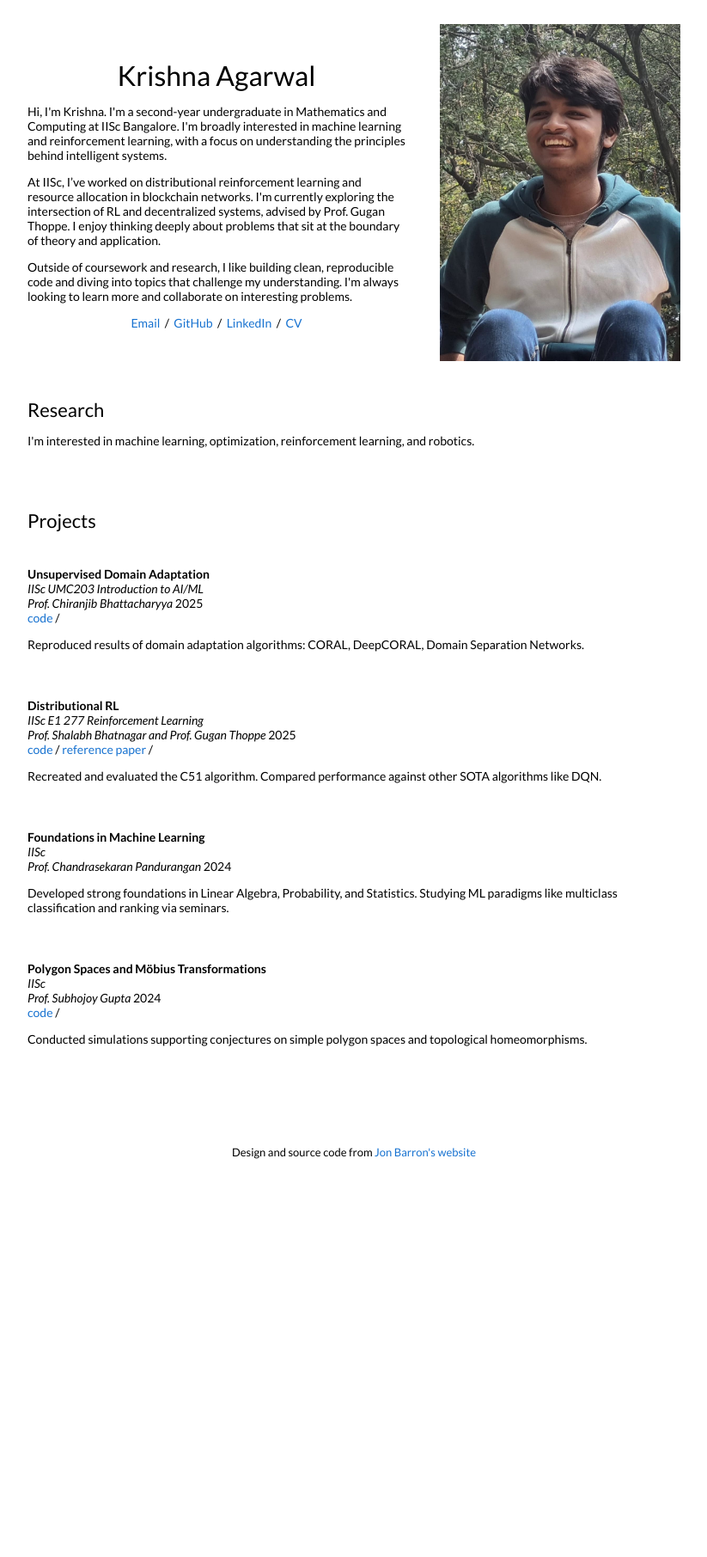
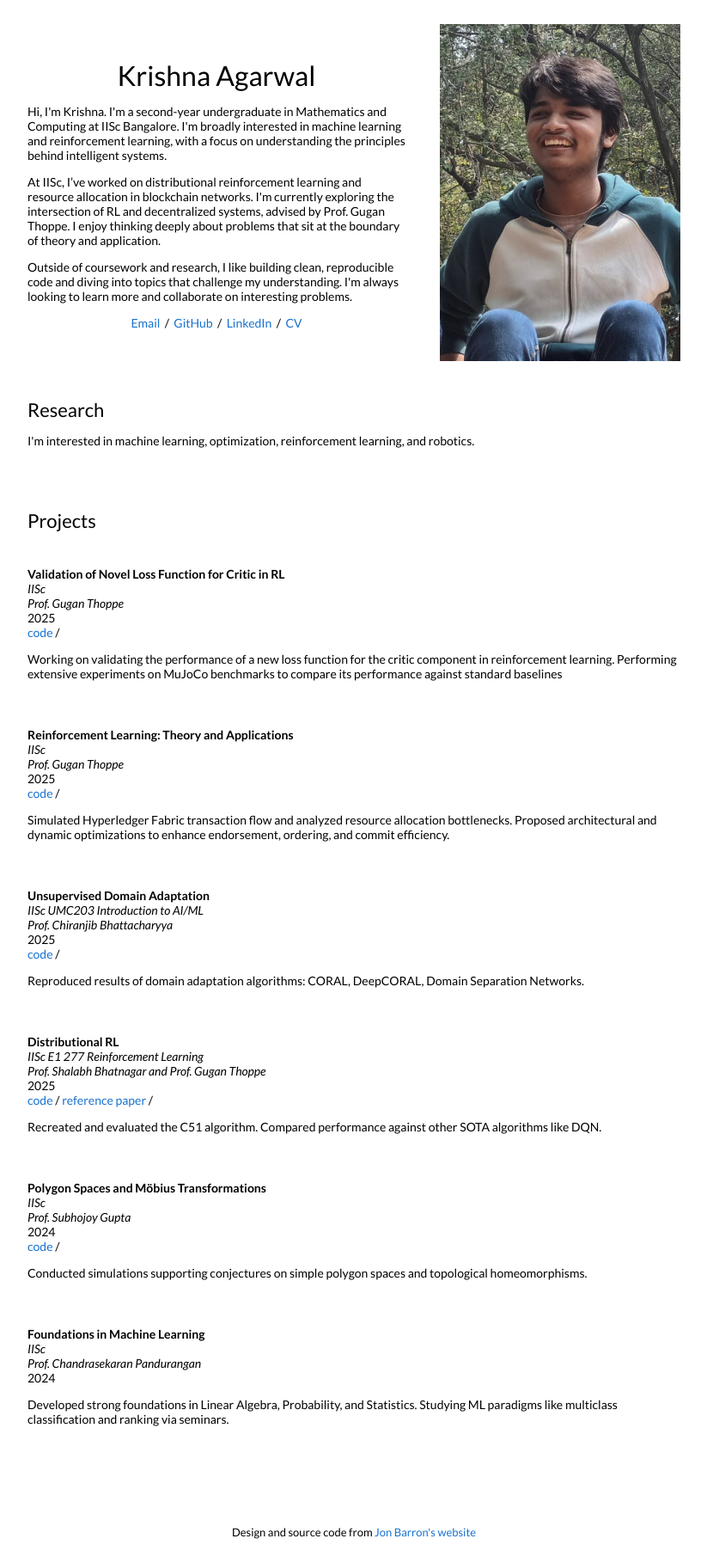
Before and after one commit to krishna16032005/portfolio, a Jekyll site: the page built from _posts/2025-05-15-rpi.markdown, in a window 1280 px wide. Shown: the whole page at 86% size, without its empty margins (228-1051 px from the left). Built offline with Jekyll 4.4.1, drawn with Linux system fonts in a browser that asks for light colours; before the commit the page ends 1369 px from its top, so only the background shows below that.

Commit message:
Add instructor information to new posts on Machine Learning and Reinforcement Learning

```diff
--- a/_layouts/default.html
+++ b/_layouts/default.html
@@ -84,6 +84,7 @@
               <em>{{post.categories}} {{post.course}}</em>
               <br>
               <em>{{post.instructor}}</em>
+              <br>
               {{ post.date | date: "%Y" }}
 
               <br>
--- /dev/null
+++ b/_posts/2025-05-15-rpi.markdown
@@ -0,0 +1,13 @@
+---
+layout: post
+title:  "Validation of Novel Loss Function for Critic in RL"
+date:   2025-03-22 21:21:53 +00:00
+categories: IISc
+course: ""
+author: "Leo Keselman"
+code: https://github.com/EshwarSR/RPI.git
+instructor: "Prof. Gugan Thoppe"
+---
+Working on validating the performance of a new loss function for the critic component in
+reinforcement learning. Performing extensive experiments on MuJoCo benchmarks to compare its performance against
+standard baselines
```
Also changed, not shown: _posts/2025-05-05-hlf.markdown (added, +12 -0 lines), _posts/2024-12-04-ml_reading.markdown (renamed from _posts/2024-12-4-ml_reading.markdown).
